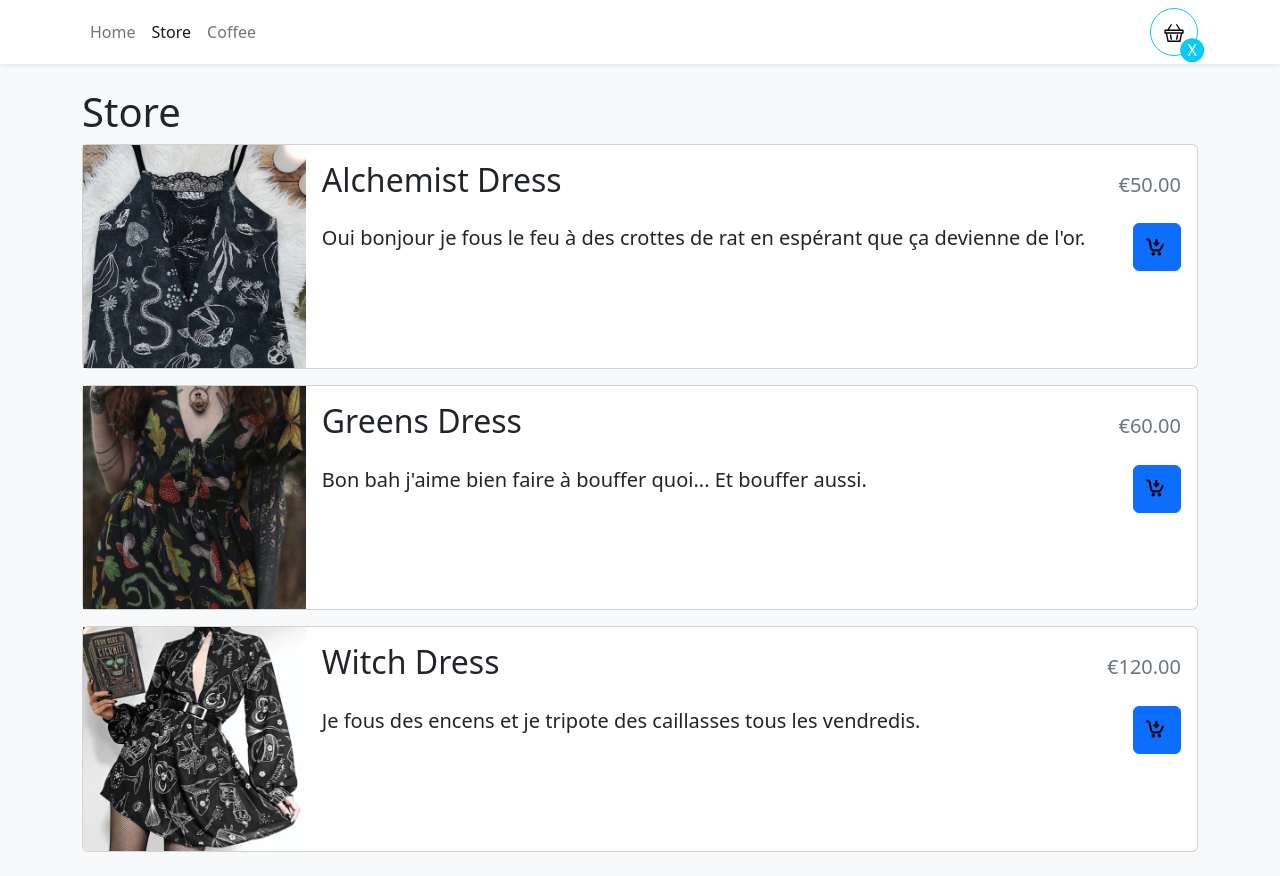
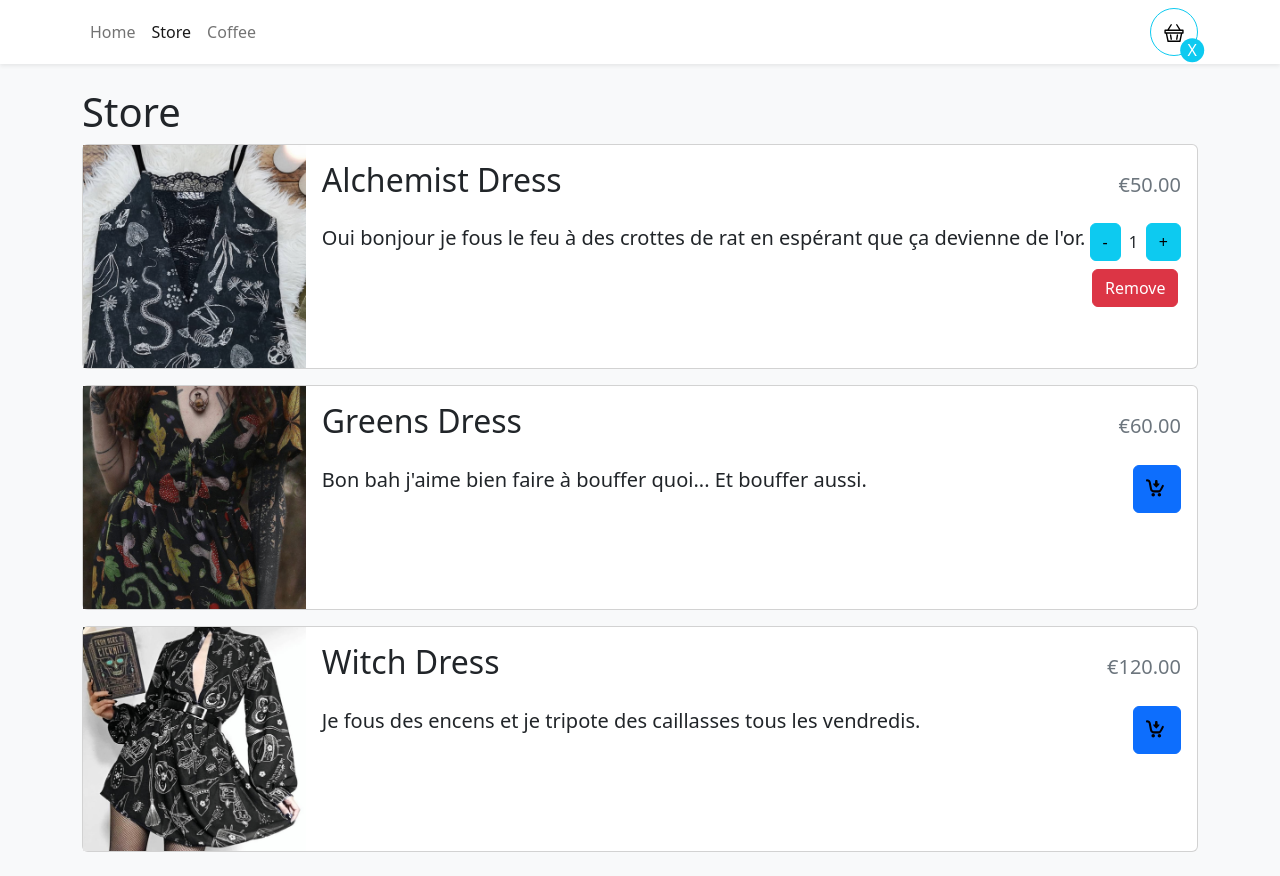
Before and after one commit to sinatrablue/OurOwnCoffeeShop, a React (Vite) app: page /store in a window 1280 px wide. Both pictures are taken after a click on the button 1157 px from the left and 247 px from the top of the page. Built offline with nearby package versions, Linux system fonts and the light colour scheme.

Commit message:
Added provider for the shopping cart

```diff
--- a/src/App.tsx
+++ b/src/App.tsx
@@ -5,10 +5,11 @@ import { Home } from "./pages/Home";
 import { Coffee } from "./pages/Coffee";
 import { Store } from "./pages/Store";
 import { Navbar } from "./components/Navbar";
+import { ShoppingCartProvider } from "./context/ShoppingCartContext";
 
 function App() {
   return (
-    <>
+    <ShoppingCartProvider>
       <Navbar />
       <Container className="mb-4">
         <Routes>
@@ -17,7 +18,7 @@ function App() {
           <Route path="/coffee" element={<Coffee />}></Route>
         </Routes>
       </Container>
-    </>
+    </ShoppingCartProvider>
   );
 }
 
--- a/src/components/StoreItem.tsx
+++ b/src/components/StoreItem.tsx
@@ -1,6 +1,7 @@
 import { Button, Card, Col } from "react-bootstrap";
 import { formatCurrency } from "../utilities/formatCurrency";
 import AddToCartImage from "../images/add-to-cart.svg";
+import { useShoppingCart } from "../context/ShoppingCartContext";
 
 type StoreItemProps = {
   id: number;
@@ -17,7 +18,13 @@ export function StoreItem({
   description,
   imgUrl,
 }: StoreItemProps) {
-  const quantity = 0;
+  const {
+    getItemQuantity,
+    increaseItemQuantity,
+    decreaseItemQuantity,
+    removeItemFromCart,
+  } = useShoppingCart();
+  const quantity = getItemQuantity(id);
   return (
     <Card className="h-100" style={{ "flex-direction": "row" }}>
       <Card.Img
@@ -36,7 +43,10 @@ export function StoreItem({
           <div className="mt-auto">
             {quantity === 0 ? (
               <div className="d-flex align-items-center flex-column">
-                <Button style={{ height: "3rem", width: "3rem" }}>
+                <Button
+                  onClick={() => increaseItemQuantity(id)}
+                  style={{ height: "3rem", width: "3rem" }}
+                >
                   <img src={AddToCartImage} alt="ADD_TO_CART"></img>
                 </Button>
               </div>
@@ -49,11 +59,23 @@ export function StoreItem({
                   className="d-flex align-items-center justify-content-center"
                   style={{ gap: ".5rem" }}
                 >
-                  <Button variant="info">-</Button>
+                  <Button
+                    onClick={() => decreaseItemQuantity(id)}
+                    variant="info"
+                  >
+                    -
+                  </Button>
                   {quantity}
-                  <Button variant="info">+</Button>
+                  <Button
+                    onClick={() => increaseItemQuantity(id)}
+                    variant="info"
+                  >
+                    +
+                  </Button>
                 </div>
-                <Button variant="danger">Remove</Button>
+                <Button onClick={() => removeItemFromCart(id)} variant="danger">
+                  Remove
+                </Button>
               </div>
             )}
           </div>
--- /dev/null
+++ b/src/context/ShoppingCartContext.tsx
@@ -0,0 +1,82 @@
+import { ReactNode, createContext, useContext, useState } from "react";
+
+type ShoppingCartProviderProps = {
+  children: ReactNode;
+};
+
+type CartItem = {
+  id: number;
+  quantity: number;
+};
+
+type ShoppingCartContext = {
+  getItemQuantity: (id: number) => number;
+  increaseItemQuantity: (id: number) => void;
+  decreaseItemQuantity: (id: number) => void;
+  removeItemFromCart: (id: number) => void;
+};
+
+const ShoppingCartContext = createContext({} as ShoppingCartContext);
+
+export function useShoppingCart() {
+  return useContext(ShoppingCartContext);
+}
+
+export function ShoppingCartProvider({ children }: ShoppingCartProviderProps) {
+  const [cartItems, setCartItems] = useState<CartItem[]>([]);
+
+  function getItemQuantity(id: number) {
+    return cartItems.find((item) => item.id === id)?.quantity || 0;
+  }
+
+  function increaseItemQuantity(id: number) {
+    setCartItems((currItems) => {
+      if (currItems.find((item) => item.id === id) == null) {
+        return [...currItems, { id, quantity: 1 }];
+      } else {
+        return currItems.map((item) => {
+          if (item.id === id) {
+            return { ...item, quantity: item.quantity + 1 };
+          } else {
+            return item;
+          }
+        });
+      }
+    });
+  }
+
+  function decreaseItemQuantity(id: number) {
+    setCartItems((currItems) => {
+      if (cartItems.find((item) => item.id === id)?.quantity === 1) {
+        return currItems.filter((item) => item.id !== id);
+      } else {
+        return currItems.map((item) => {
+          if (item.id === id) {
+            return { ...item, quantity: item.quantity - 1 };
+          } else {
+            return item;
+          }
+        });
+      }
+    });
+  }
+
+  function removeItemFromCart(id: number) {
+    setCartItems((currItems) => {
+      return currItems.filter((item) => item.id !== id);
+    });
+  }
+
+  return (
+    <ShoppingCartContext.Provider
+      value={{
+        getItemQuantity,
+        increaseItemQuantity,
+        decreaseItemQuantity,
+        removeItemFromCart,
+      }}
+    >
+      {children}
+    </ShoppingCartContext.Provider>
+  );
+}
```
